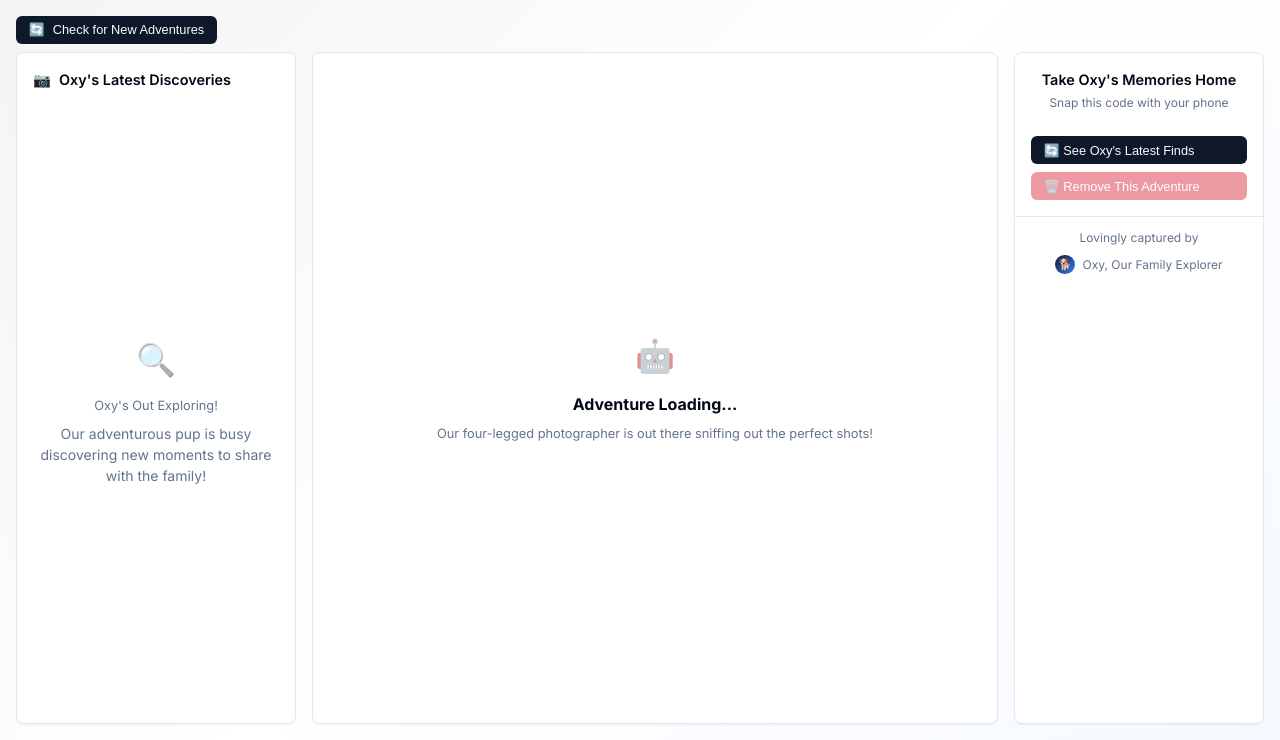
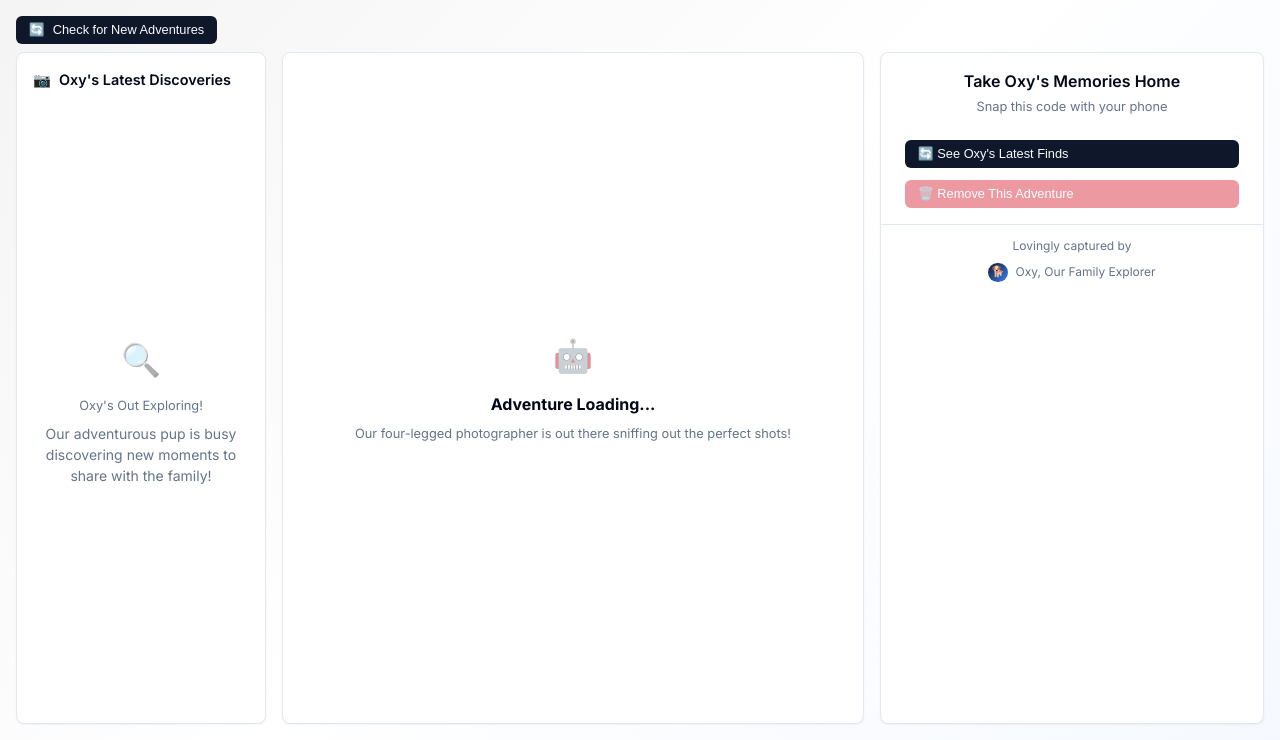
Before and after one commit to rtweera/unitree-gallery-service, a FastAPI app: page /gallery in a window 1280 px wide. Shown: the part 60-800 px from the top of the page. Run offline with FastAPI, Linux system fonts and the light colour scheme; some libraries are stand-ins or nearby versions.

Commit message:
Enhance QR section layout and responsiveness for improved visibility and spacing

```diff
--- a/templates/gallery.html
+++ b/templates/gallery.html
@@ -326,7 +326,7 @@
             min-height: 0;
         }
 
-        /* Gallery Grid */
+        /* Gallery Grid - Modified to give more space to QR section */
         .gallery-grid {
             display: grid;
             grid-template-columns: 1fr;
@@ -337,13 +337,13 @@
 
         @media (min-width: 768px) {
             .gallery-grid {
-                grid-template-columns: 250px 1fr 220px;
+                grid-template-columns: 220px 1fr 30vw; /* QR section gets 30% of viewport width */
             }
         }
 
         @media (min-width: 1200px) {
             .gallery-grid {
-                grid-template-columns: 280px 1fr 250px;
+                grid-template-columns: 250px 1fr 30vw; /* QR section gets 30% of viewport width */
             }
         }
 
@@ -506,7 +506,7 @@
             opacity: 0.9;
         }
 
-        /* QR Section */
+        /* QR Section - Enhanced to use more space */
         .qr-section {
             display: flex;
             flex-direction: column;
@@ -521,13 +521,13 @@
 
         .qr-title {
             font-weight: 600;
-            font-size: 0.9rem;
+            font-size: 1rem; /* Slightly larger title */
             margin-bottom: 0.25rem;
         }
 
         .qr-subtitle {
             color: hsl(var(--muted-foreground));
-            font-size: 0.75rem;
+            font-size: 0.8rem; /* Slightly larger subtitle */
         }
 
         .qr-container {
@@ -536,33 +536,34 @@
             flex-direction: column;
             justify-content: center;
             align-items: center;
-            padding: 0 1rem;
+            padding: 1rem; /* More padding */
             min-height: 0;
         }
 
         .qr-code {
             width: 100%;
-            max-width: 140px;
+            max-width: none; /* Remove max-width constraint */
             aspect-ratio: 1;
             background: hsl(var(--muted));
-            border-radius: var(--radius);
+            border-radius: var(--radius-lg); /* Larger border radius */
             display: block;
-            padding: 0.5rem;
+            padding: 1rem; /* More padding */
             object-fit: contain;
+            box-shadow: var(--shadow-lg); /* Add shadow for better visibility */
         }
 
         .qr-text {
-            font-size: 0.75rem;
+            font-size: 0.8rem; /* Slightly larger text */
             color: hsl(var(--muted-foreground));
-            margin-top: 0.5rem;
+            margin-top: 0.75rem; /* More margin */
             text-align: center;
         }
 
         .qr-actions {
             display: flex;
             flex-direction: column;
-            gap: 0.5rem;
-            padding: 1rem;
+            gap: 0.75rem; /* More gap */
+            padding: 1rem 1.5rem; /* More padding */
             flex-shrink: 0;
         }
 
@@ -680,7 +681,7 @@
             outline-offset: 2px;
         }
 
-        /* Mobile Responsive */
+        /* Mobile Responsive - Updated for larger QR */
         @media (max-width: 767px) {
             .header-container {
                 padding: 0 0.75rem;
@@ -703,7 +704,7 @@
             }
 
             .gallery-grid {
-                grid-template-rows: 120px 1fr 200px;
+                grid-template-rows: 120px 1fr 40vh; /* Give more space to QR on mobile */
                 gap: 0.75rem;
             }
 
@@ -720,8 +721,12 @@
                 aspect-ratio: 1;
             }
 
+            .qr-container {
+                padding: 1.5rem; /* More padding on mobile */
+            }
+
             .qr-code {
-                max-width: 100px;
+                padding: 1.5rem; /* More padding for QR on mobile */
             }
 
             .btn {
```
